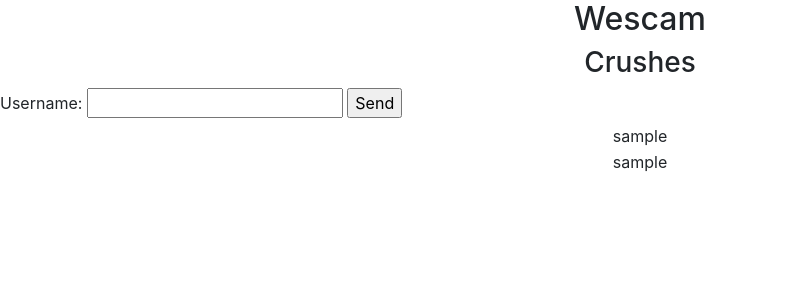
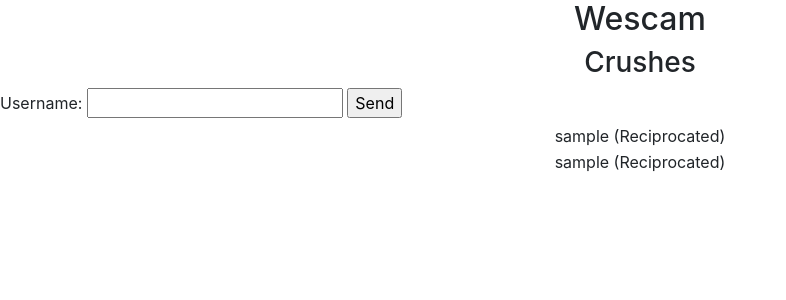
Before and after one commit to lbristol/wescam-2016, a Django app: page / in a window 1280 px wide. Shown: the top 300 px of the page, without its empty margins (0-786 px from the left). Run offline with Django 3.2, Linux system fonts and the light colour scheme; a user stored in the database is signed in; tables that the repository leaves empty hold one stand-in row (values such as "Sample post"); some libraries are stand-ins or nearby versions.

Commit message:
basic working version

```diff
--- a/templates/dashboard.html
+++ b/templates/dashboard.html
@@ -13,15 +13,19 @@
 <table align="center">
 {% for crush in received_crushes %}
     <tr>
-        <td>{{crush.crusher}}</td>
+        {% if crush.reciprocated %}
+        <td>{{crush.crushee}} (Reciprocated)</td>
+        {% else %}
+        <td>{{crush.nickname}}</td>
+        {% endif %}
     </tr>
 {% endfor %}
 {% for crush in sent_crushes %}
     <tr>
         {% if crush.reciprocated %}
+        <td>{{crush.crushee}} (Reciprocated)</td>
+        {% else %}
         <td>{{crush.crushee}}</td>
-        {% else %}
-        <td>{{crush.nickname}}</td>
         {% endif %}
     </tr>
 {% endfor %}
--- a/wescamer/views.py
+++ b/wescamer/views.py
@@ -64,8 +64,14 @@ def add_crush(request):
             c = Student.objects.get(email=crush_username+"@wesleyan.edu").user
             print c
             # print username
-            crush = Crush.objects.create(crusher=request.user, crushee=c, reciprocated=False, nickname = "hidden")
-            #process crush
+            # cr = Crush.objects.filter(crusher=c, crushee=request.user)
+            if Crush.objects.filter(crusher=c, crushee=request.user).count() > 0: #A reciprocating crush
+                cr = Crush.objects.get(crusher=c, crushee=request.user)
+                cr.reciprocated=True
+                cr.save()
+            else: #A new crush
+                crush = Crush.objects.create(crusher=request.user, crushee=c, reciprocated=False, nickname = "hidden")
+
             return HttpResponse("Added user " + crush_username)
     print form
     return HttpResponse("An error occurred adding crush")
```
